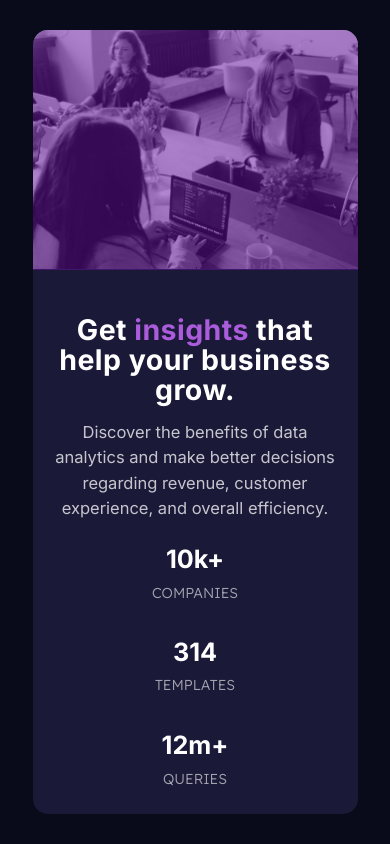
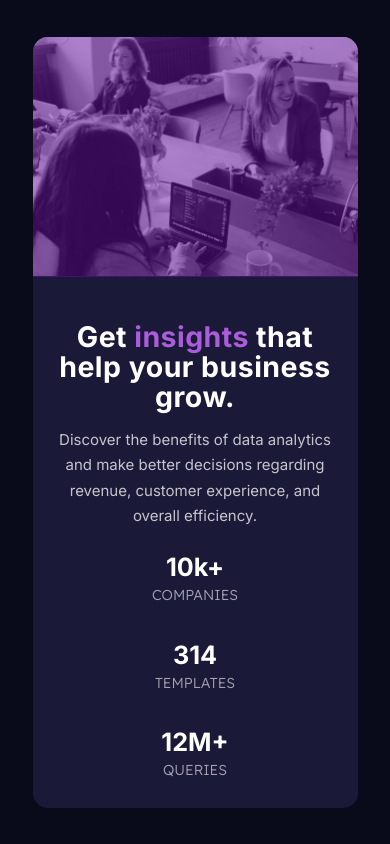
Before and after one commit to WioletaMen/MENTOR-6-stats-preview-card-component-main, a plain HTML site: page index.html in a window 390 px wide. Drawn offline with Linux system fonts and the light colour scheme.

Commit message:
size improvement

```diff
--- a/css/style.css
+++ b/css/style.css
@@ -35,9 +35,8 @@ body {
 }
 
 h1 {
-    font-size: 2.3rem;
+    font-size: 2.5rem;
     color: var(--WHITE);
-    margin-right: 6rem;
     line-height: 2.9rem;
     letter-spacing: 0.03rem;
  }
@@ -65,7 +64,7 @@ h3 {
     font-size: 1rem;
     padding: 1.65rem 0 3.7rem 0;
     text-align: left;
-    width: 70%;
+    width: 85%;
     line-height: 1.7rem;
  }
 
@@ -79,9 +78,10 @@ h3 {
 }
 
 .stats {
-    width: 540px;
+    box-sizing: border-box;
+    width: 570px;
     max-height: 450px;
-    padding: 4.8rem 0 3.2rem 4.8rem;
+    padding: 4.8rem 4rem 3.2rem 4.8rem;
 }
 
 
@@ -90,7 +90,7 @@ h3 {
     flex-direction: row;
     justify-content: space-between;
     margin: 1rem 0 1rem 0;
-    width: 70%;
+    width: 80%;
 }
 
 .image {
@@ -119,7 +119,7 @@ h3 {
     p {
         padding: 0;
         text-align: center;
-        font-size: 1.1rem;
+        font-size: 1rem;
         margin: 1rem 0 3rem 0;
         width: 100%;
     }
@@ -129,12 +129,12 @@ h3 {
         line-height: 2rem;
         letter-spacing: 0.03rem;
         text-align: center;
-        display: block;
         margin: 2rem 0 0 0;
      }
      h2 {
         font-size: 1.4rem;
         text-align: center;
+        padding-bottom: 0.2rem;
     }
 
     h3 {
@@ -171,7 +171,7 @@ h3 {
         flex-direction: column;
         justify-content: center;
         padding: 1rem;
-        width: 280px;
+        width: 310px;
         max-height: 600px;
     }
 
--- a/index.html
+++ b/index.html
@@ -25,7 +25,7 @@
             <h3>templates</h3>
           </div>
           <div>
-            <h2>12m+</h2>
+            <h2>12M+</h2>
             <h3>queries</h3>
           </div>
         </div>
```
Also changed, not shown: 1 other file.
